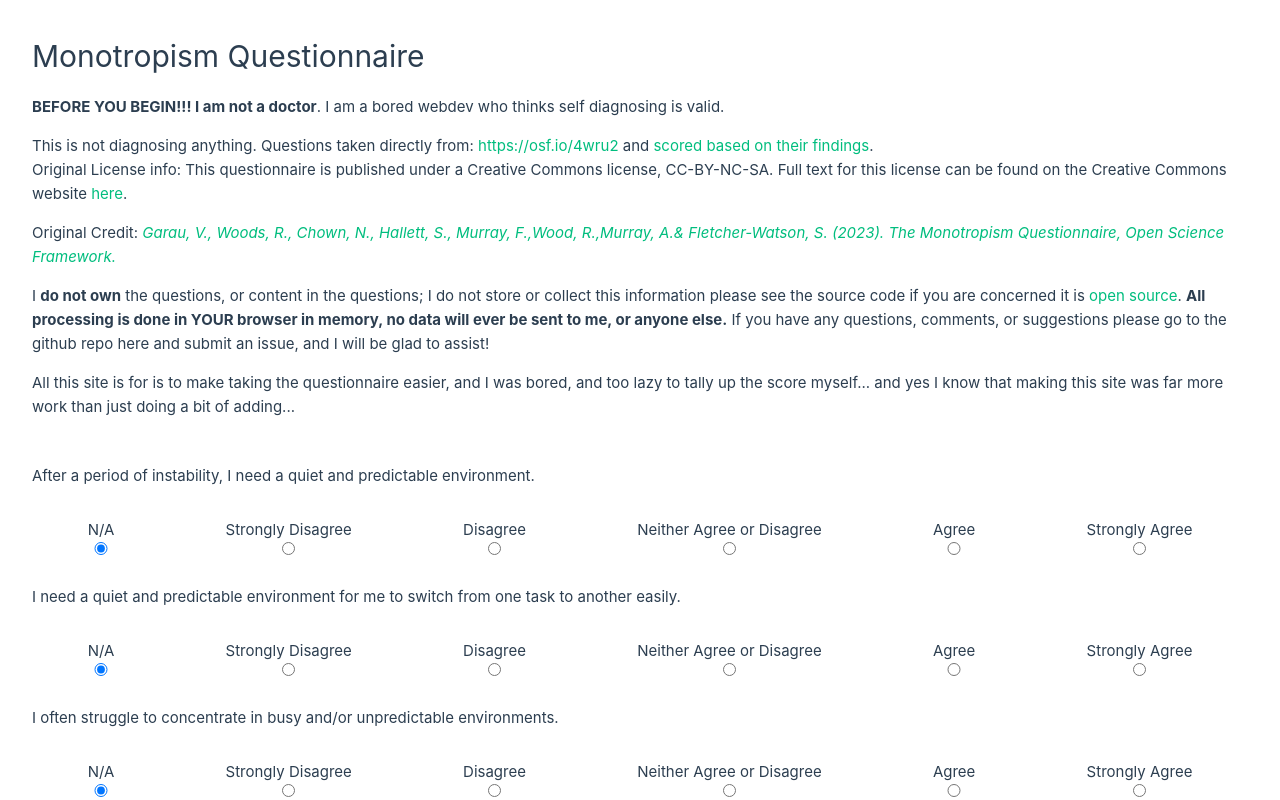
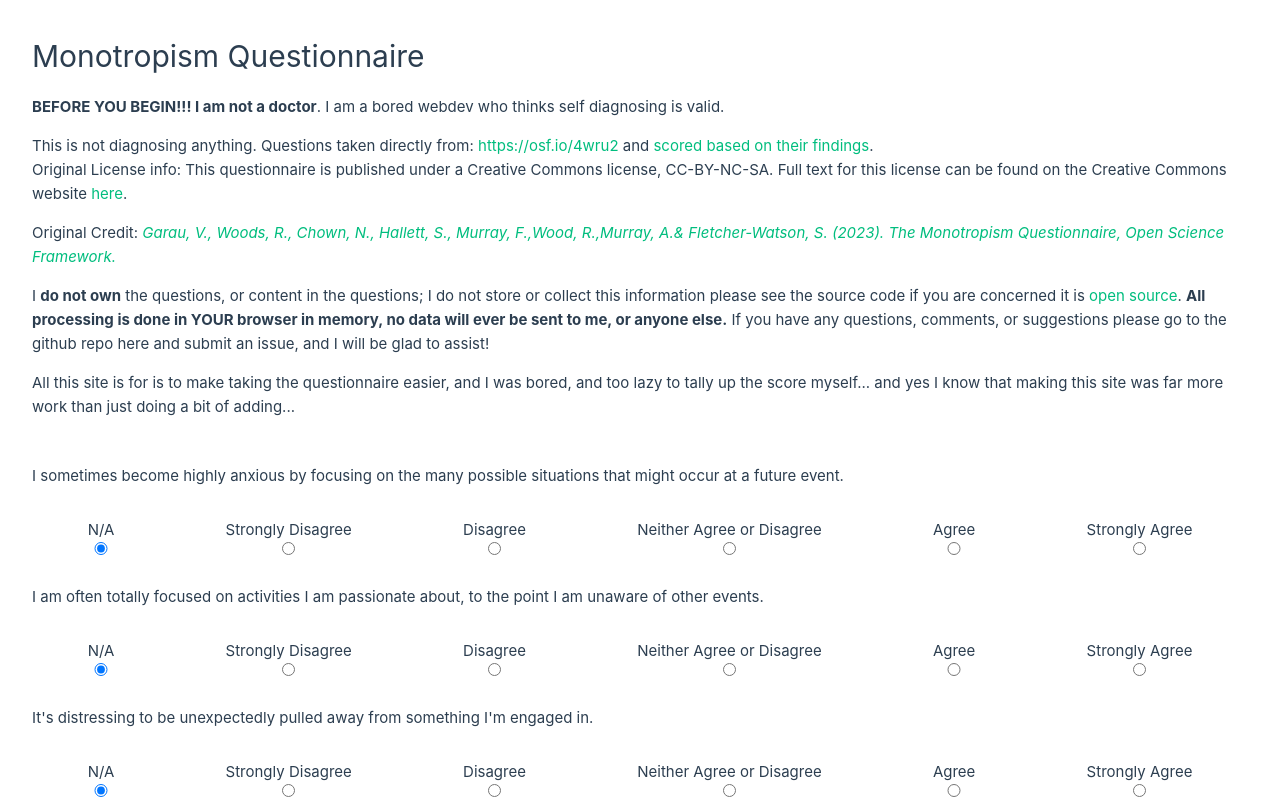
Before and after one commit to DLCIncluded/MQ, a Vue app in the folder app/: page / in a window 1280 px wide. Shown: the top 800 px of the page. Built offline with nearby package versions, Linux system fonts and the light colour scheme.

Commit message:
Shuffle questions per #5

```diff
--- a/app/src/App.vue
+++ b/app/src/App.vue
@@ -61,7 +61,13 @@ export default {
 				avg: 0
 		}
 	},
+	mounted:function(){
+		this.shuffleQuestions()
+	},
 	methods: {
+		shuffleQuestions(){
+			this.questions = this.questions.sort(() => Math.random() - 0.5);
+		},
 		checkscore() {
 			this.scorebox=true
 			let l = this.questions.length;
```
Also changed, not shown: app/dist/index.html, 2 other files (tests, documents, lock files or other folders).
